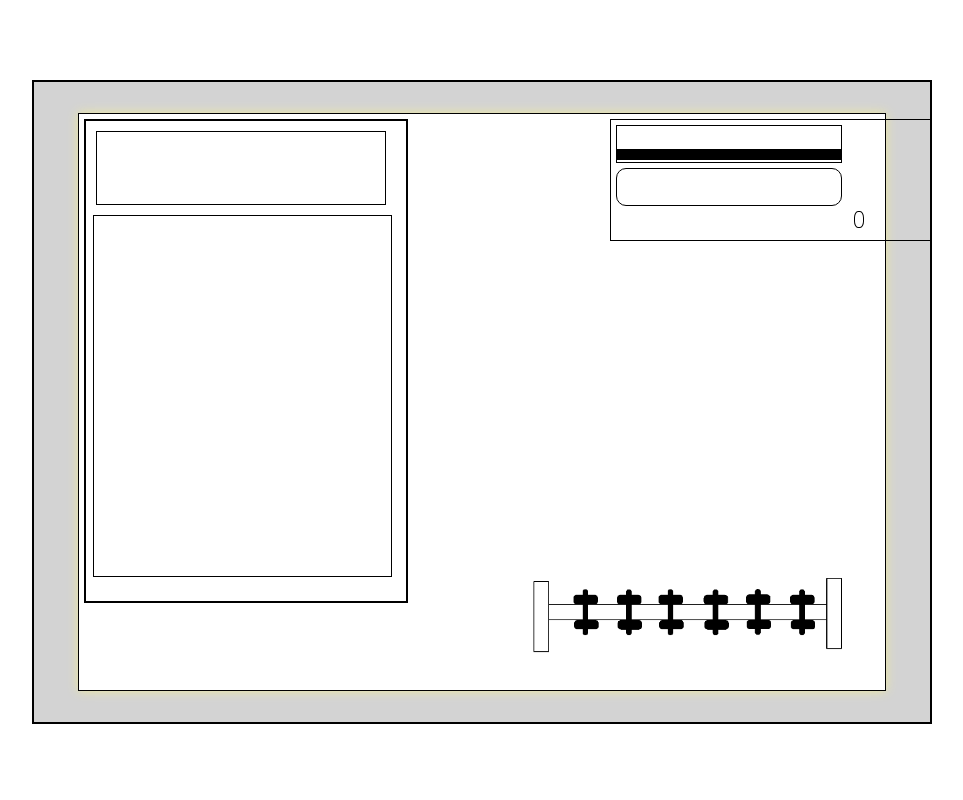
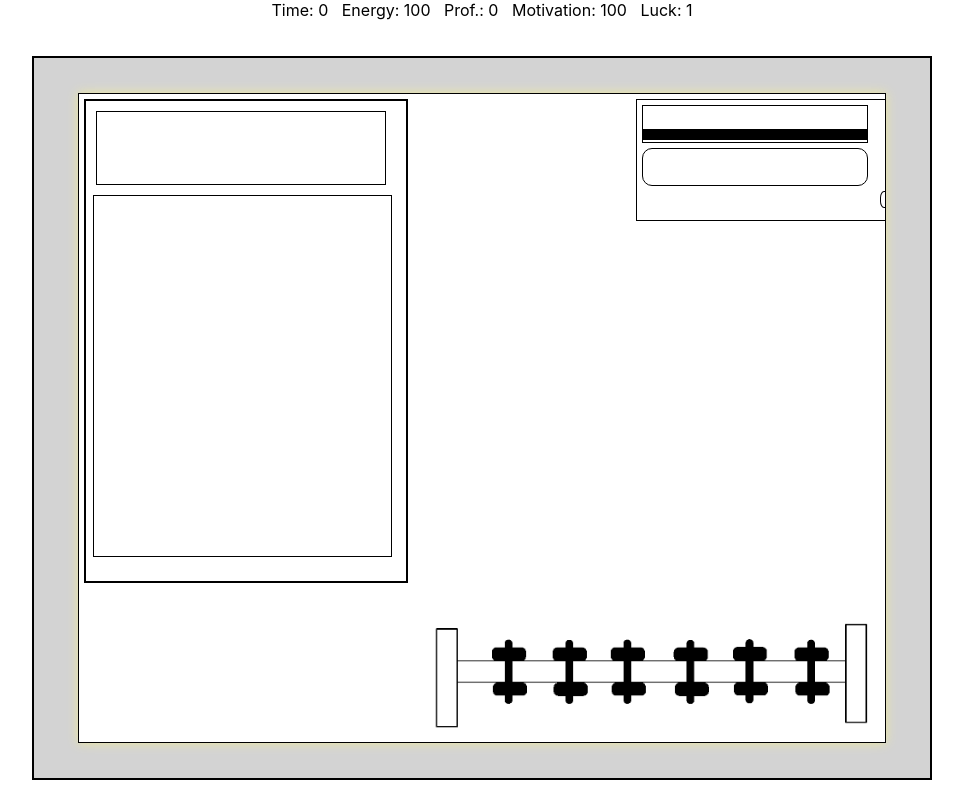
Before and after one commit to Noam-Musba/Job-Hunt, a React (Create React App) app: page / in a window 1280 px wide. Shown: the whole page, without its empty margins (158-1121 px from the left). Built offline with nearby package versions, Linux system fonts and the light colour scheme.

Commit message:
characteristic created
some values that make the game.
TODO: computer component still need to be able to change these values too.

```diff
--- a/src/components/Bed.js
+++ b/src/components/Bed.js
@@ -1,6 +1,8 @@
-import React from "react";
+import React, { useContext } from "react";
+import { CharacterContext } from "./Room";
 
 function Bed() {
+  const charContext = useContext(CharacterContext);
   return (
     <div
       id="bed"
@@ -9,10 +11,12 @@ function Bed() {
         height: "60vh",
         width: "40vh",
         margin: "5px",
+        cursor: "pointer",
         /* display: "flex",
         textAlign: "center",
         justifyContent: "center", */
       }}
+      onClick={() => charContext.charDispatch("sleep")}
     >
       <div
         id="pillow"
--- a/src/components/Computer.js
+++ b/src/components/Computer.js
@@ -10,7 +10,7 @@ function Computer() {
         width: "25vw",
         margin: "5px",
         position: "relative",
-        left: "15vw",
+        left: "27%",
       }}
     >
       <div
--- a/src/components/Dumbells.js
+++ b/src/components/Dumbells.js
@@ -1,22 +1,33 @@
-import React from 'react'
+import React, { useContext } from "react";
+import { CharacterContext } from "./Room";
 
 function Dumbells() {
+  const charContext = useContext(CharacterContext);
   return (
-    <div id="dumbellsRack" style={{
-      height: "15vh",
-      width: "25vw",
-      margin: "5px",
-      position: "relative",
-      left: "55%",
-      top: "-5vh"
-    }}>
-      <img src={process.env.PUBLIC_URL + '/images/dumbellsRack.png'} alt='dumbells rack'
+    <div
+      id="dumbellsRack"
       style={{
-        maxHeight: "100%",
-        maxWidth: "100%"
-      }} />
+        height: "15vh",
+        width: "98%",
+        margin: "5px",
+        position: "relative",
+        top: "3vh",
+        cursor: "pointer",
+      }}
+      onClick={() => charContext.charDispatch("exercise")}
+    >
+      <img
+        src={process.env.PUBLIC_URL + "/images/dumbellsRack.png"}
+        alt="dumbells rack"
+        style={{
+          maxHeight: "100%",
+          maxWidth: "100%",
+          position: "absolute",
+          right: "0",
+        }}
+      />
     </div>
-  )
+  );
 }
 
-export default Dumbells
+export default Dumbells;
--- a/src/components/Room.js
+++ b/src/components/Room.js
@@ -1,11 +1,85 @@
-import React from "react";
+import React, { useReducer } from "react";
 import Bed from "./Bed";
 import Computer from "./Computer";
 import Dumbells from "./Dumbells";
 
-const roomStyle = {};
+export const CharacterContext = React.createContext();
+
+const initCharacter = {
+  time: 0,
+  motivation: 100,
+  professionalism: 0,
+  energy: 100,
+  luck: 1,
+};
+
+const reducer = (state, action) => {
+  switch (action) {
+    case "study":
+      return {
+        time: (state.time + 1) % 3,
+        motivation: Math.max(state.motivation - 10, 0),
+        professionalism: Math.min(
+          state.professionalism + (state.motivation > 50 ? 10 : 5),
+          100
+        ),
+        energy: Math.max(state.energy - 30, 0),
+        luck: state.luck,
+      };
+    case "send cv":
+      return {
+        time: (state.time + 1) % 3,
+        motivation: Math.max(
+          state.motivation - (state.professionalism > 50 ? 10 : 20),
+          0
+        ),
+        professionalism: state.professionalism,
+        energy: Math.max(state.energy - 20, 0),
+        luck: state.luck + 10,
+      };
+    case "game":
+      return {
+        time: (state.time + 1) % 3,
+        motivation: Math.min(state.motivation + 10, 100),
+        professionalism: Math.max(
+          state.professionalism - (state.professionalism > 50 ? 5 : 10),
+          0
+        ),
+        energy: Math.min(state.energy + 10, 100),
+        luck: state.luck,
+      };
+    case "exercise":
+      return {
+        time: (state.time + 1) % 3,
+        motivation: Math.min(state.motivation + 20, 100),
+        professionalism: Math.max(
+          state.professionalism - (state.professionalism > 50 ? 5 : 10),
+          0
+        ),
+        energy: Math.max(state.energy - 10, 0),
+        luck: state.luck,
+      };
+    case "sleep":
+      return {
+        time: (state.time + 1) % 3,
+        motivation: Math.min(
+          state.motivation + (state.time === 2 ? 15 : 5),
+          100
+        ),
+        professionalism: Math.max(
+          state.professionalism - (state.time === 2 ? 5 : 0),
+          0
+        ),
+        energy: Math.min(state.energy + (state.time === 2 ? 50 : 20), 100),
+        luck: Math.max(state.luck - (state.time === 2 ? 5 : 1), 0),
+      };
+    default:
+      return state;
+  }
+};
 
 function Room() {
+  const [character, dispatch] = useReducer(reducer, initCharacter);
   return (
     <div
       id="gamebox"
@@ -16,6 +90,9 @@ function Room() {
         overflow: "hidden",
       }}
     >
+      Time: {character.time}&nbsp;&nbsp; Energy: {character.energy}&nbsp;&nbsp;
+      Prof.: {character.professionalism}&nbsp;&nbsp; Motivation:{" "}
+      {character.motivation}&nbsp;&nbsp; Luck: {character.luck}
       <div
         id="walls"
         style={{
@@ -24,11 +101,14 @@ function Room() {
           alignItems: "center",
           border: "2px solid black",
           backgroundColor: "lightgrey",
-          height: "80vh",
+          height: "90vh",
           width: "70vw",
           position: "absolute",
-          top: "10%",
+          top: "7%",
         }}
+      >
+        <CharacterContext.Provider
+          value={{ charState: character, charDispatch: dispatch }}
         >
           <div
             id="floor"
@@ -38,19 +118,21 @@ function Room() {
               width: "90%",
               border: "1px solid black",
               boxShadow: "0 0 10px rgba(237, 233, 157, 1)", //yellow
-            //overflow: "auto"
+              overflowX: "auto",
             }}
           >
-          <div style={{
+            <div
+              style={{
                 display: "flex",
                 //overflow: "hidden"
-          }}>
+              }}
+            >
               <Bed />
               <Computer />
-
             </div>
             <Dumbells />
           </div>
+        </CharacterContext.Provider>
       </div>
     </div>
   );
```
Lines whose indentation alone changed are shown as unchanged.
